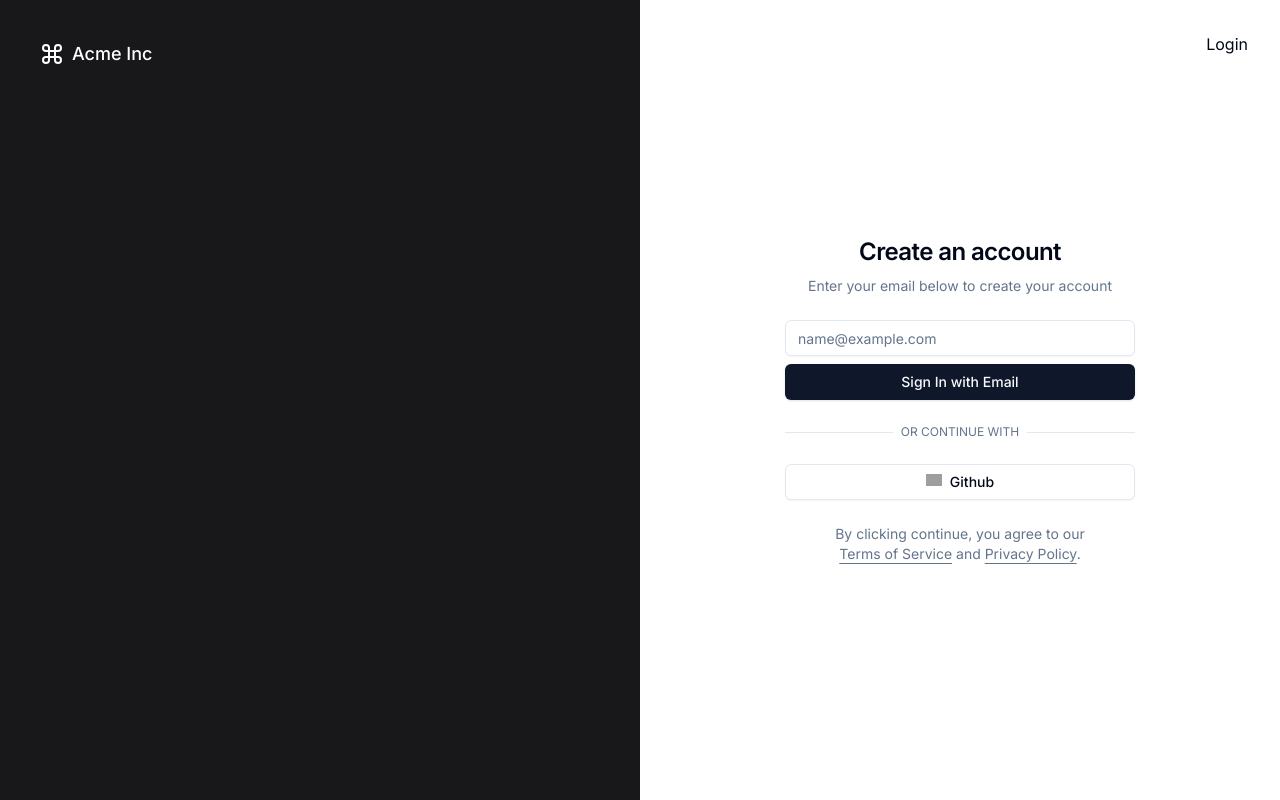
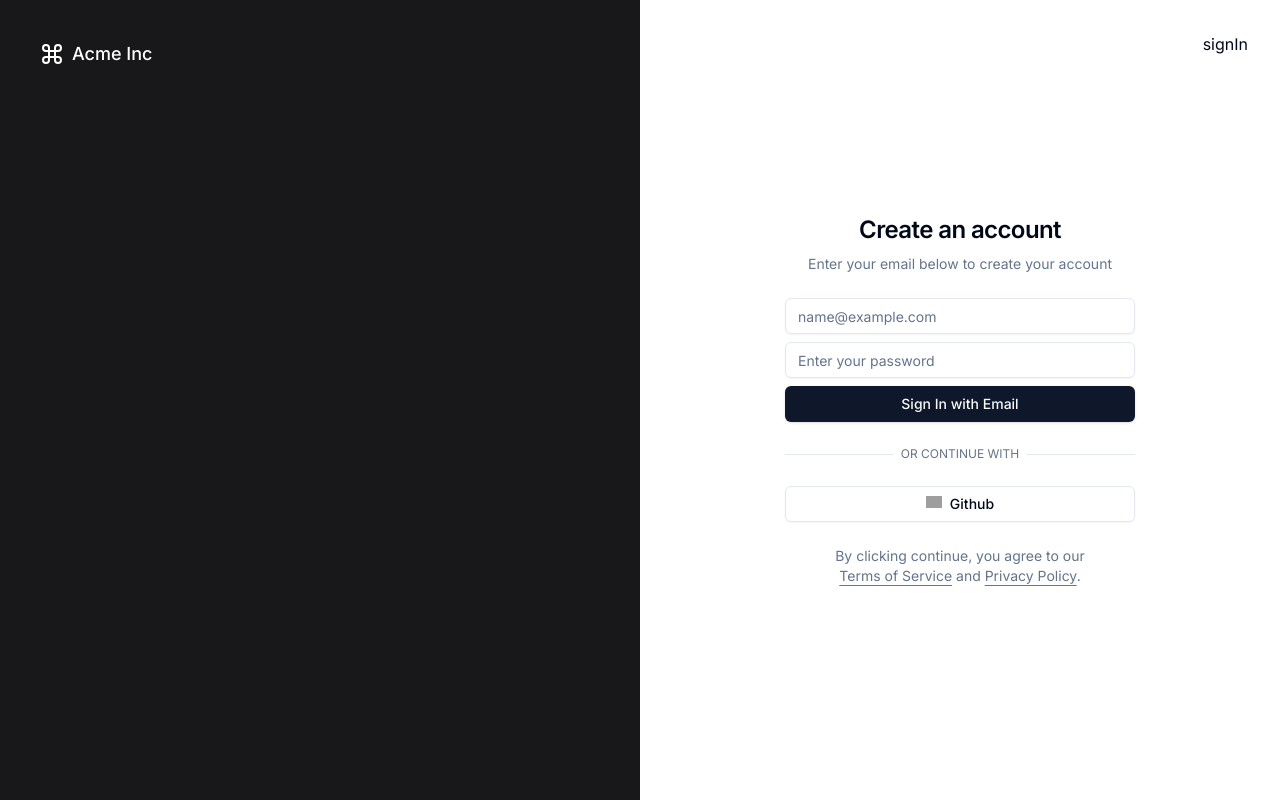
Before and after one commit to MdSadiqMd/Hire-Hub, a Next.js app in the folder client/: page / in a window 1280 px wide. Built offline with nearby package versions, Linux system fonts and the light colour scheme; grey boxes are pictures that could not be loaded.

Commit message:
refactor add login and signup routes and pages

```diff
--- a/client/src/api/auth/[...nextauth].ts
+++ /dev/null
@@ -1,12 +0,0 @@
-import NextAuth from "next-auth";
-import GoogleProvider from "next-auth/providers/google";
-export const authOptions = () => {
-  providers: [
-    GoogleProvider({
-      clientId: process.env.GOOGLE_CLIENT_ID,
-      clientSecret: process.env.GOOGLE_CLIENT_SECRET,
-    }),
-  ];
-};
-
-export default NextAuth(authOptions);
--- a/client/src/api/auth/page.tsx
+++ b/client/src/api/auth/page.tsx
@@ -1,14 +1,14 @@
-import { Metadata } from "next"
-import Image from "next/image"
-import Link from "next/link"
+import { Metadata } from "next";
+import Image from "next/image";
+import Link from "next/link";
 
-import { cn } from "@/lib/utils"
-import { UserAuthForm } from "../../components/ui/user-auth-from"
+import { cn } from "@/lib/utils";
+import { UserAuthForm } from "../../components/ui/user-auth-from";
 
 export const metadata: Metadata = {
   title: "Authentication",
   description: "Authentication forms built using the components.",
-}
+};
 
 export default function AuthenticationPage() {
   return (
@@ -31,14 +31,12 @@ export default function AuthenticationPage() {
       </div>
       <div className="container relative hidden h-[800px] flex-col items-center justify-center md:grid lg:max-w-none lg:grid-cols-2 lg:px-0">
         <Link
-          href="/examples/authentication"
-          className={cn(
-           // buttonVariants({ variant: "ghost" }),
-            "absolute right-4 top-4 md:right-8 md:top-8"
-          )}
+          href="/auth/signup/route"
+          className={cn("absolute right-4 top-4 md:right-8 md:top-8")}
         >
-          Login
+          signIn
         </Link>
+
         <div className="relative hidden h-full flex-col bg-muted p-10 text-white lg:flex dark:border-r">
           <div className="absolute inset-0 bg-zinc-900" />
           <div className="relative z-20 flex items-center text-lg font-medium">
@@ -89,5 +87,5 @@ export default function AuthenticationPage() {
         </div>
       </div>
     </>
-  )
+  );
 }
--- a/client/src/api/login/route.ts
+++ b/client/src/api/login/route.ts
@@ -33,7 +33,7 @@ export async function POST(req: Request) {
         }
         const privateKey = crypto.randomUUID();
         const name = isUserPresent.name;
-        const token = jwt.sign({ email, name }, privateKey)
+        const token = jwt.sign({ email, name }, process.env.JWT_TOKEN_SECRET)
         const response = NextResponse.json({ msg: "User successfull login", success: true }, { status: 200 })
         response.cookies.set("token", token, {
             httpOnly: true
--- a/client/src/api/signup/route.ts
+++ b/client/src/api/signup/route.ts
@@ -32,7 +32,7 @@ export async function POST(req: Request) {
         let user = new User({ email, password: hashPassword, name });
         const res = await user.save();
         const privateKey = crypto.randomUUID();
-        const token = jwt.sign({ email, name }, privateKey)
+        const token = jwt.sign({ email, name }, process.env.JWT_TOKEN_SECRET)
         const response = NextResponse.json({ mgs: "ok", success: true }, { status: 201 })
         response.cookies.set("token", token, {
             httpOnly: true
--- a/client/src/app/page.tsx
+++ b/client/src/app/page.tsx
@@ -1,9 +1,22 @@
 import AuthenticationPage from "@/api/auth/page"
 
 export default function Home() {
+  const onSubmit=async(e:React.FormEvent)=>{
+    e.preventDefault();
+    try{
+     const res= await axios.post("/api/signup",{
+      name:"arjun",
+      email:"ejujsj@gmail.com",
+      password:"ajjskshsj"
+     })
+     console.log(res)
+    }catch(err){
+      console.log(err)
+    }
+    }
   return (
   <>
-    <AuthenticationPage/>
+    <AuthenticationPage />
   </>
   )
 }
--- a/client/src/components/ui/user-auth-from.tsx
+++ b/client/src/components/ui/user-auth-from.tsx
@@ -25,7 +25,7 @@ export function UserAuthForm({ className, ...props }: UserAuthFormProps) {
     <div className={cn("grid gap-6", className)} {...props}>
       <form onSubmit={onSubmit}>
         <div className="grid gap-2">
-          <div className="grid gap-1">
+        <div className="grid gap-1">
             <Label className="sr-only" htmlFor="email">
               Email
             </Label>
@@ -35,6 +35,20 @@ export function UserAuthForm({ className, ...props }: UserAuthFormProps) {
               type="email"
               autoCapitalize="none"
               autoComplete="email"
+              autoCorrect="off"
+              disabled={isLoading}
+            />
+          </div>
+          <div className="grid gap-1">
+            <Label className="sr-only" htmlFor="email">
+              password
+            </Label>
+            <Input
+              id="password"
+              placeholder="Enter your password"
+              type="password"
+              autoCapitalize="none"
+              autoComplete="password"
               autoCorrect="off"
               disabled={isLoading}
             />
--- a/client/src/db/config.ts
+++ b/client/src/db/config.ts
@@ -2,7 +2,7 @@ import mongoose from "mongoose";
 
 export default async function connection() {
   try {
-    await mongoose.connect(process.env.MONGODB_URL);
+    await mongoose.connect("mongodb://localhost:27017/hire-hub");
     console.log("connected to MongoDB");
   } catch (err) {
     console.log(err);
```
